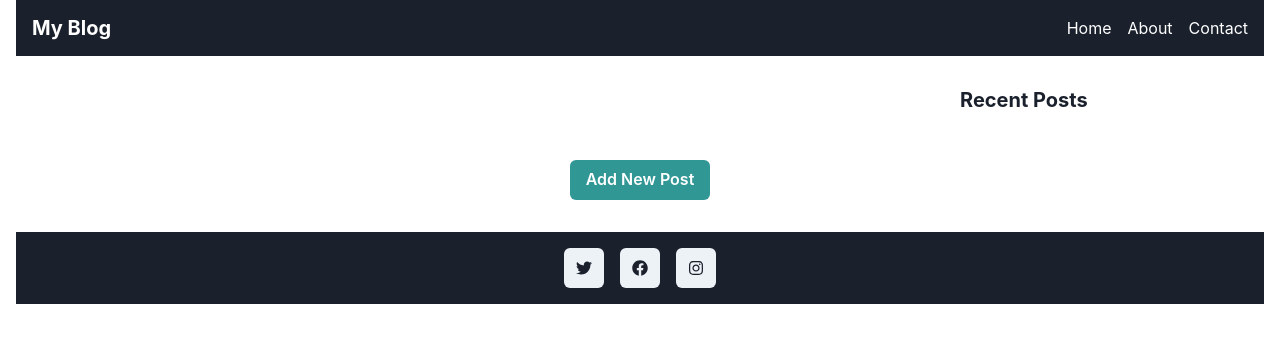
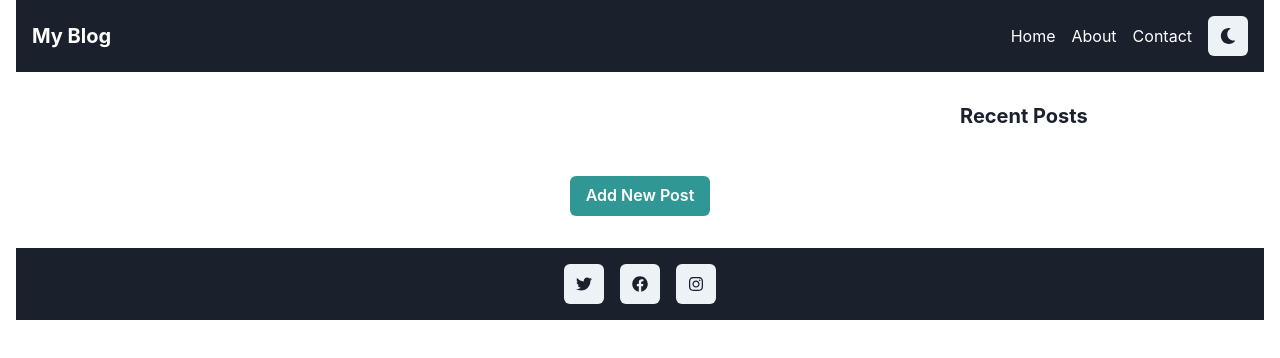
Before and after one commit to GPT-Engineer-App-Dev/cozy-blog-nook, a React (Vite) app: page / in a window 1280 px wide. Shown: the top 358 px of the page. Built offline with nearby package versions, Linux system fonts and the light colour scheme.

Commit message:
Implement dark mode feature with toggle switch in the navigation bar.

```diff
--- a/src/App.jsx
+++ b/src/App.jsx
@@ -1,15 +1,19 @@
 import { Route, BrowserRouter as Router, Routes } from "react-router-dom";
 import Index from "./pages/Index.jsx";
 import AddPost from "./pages/AddPost.jsx"; // Import the new AddPost component
+import { ColorModeScript } from "@chakra-ui/react"; // Import ColorModeScript
 
 function App() {
   return (
+    <>
+      <ColorModeScript />
       <Router>
         <Routes>
           <Route exact path="/" element={<Index />} />
           <Route path="/add-post" element={<AddPost />} /> {/* Add route for AddPost */}
         </Routes>
       </Router>
+    </>
   );
 }
 
--- a/src/main.jsx
+++ b/src/main.jsx
@@ -1,7 +1,12 @@
 import React from "react";
 import ReactDOM from "react-dom/client";
 import App from "./App.jsx";
-import { ChakraProvider, extendTheme } from "@chakra-ui/react";
+import { ChakraProvider, extendTheme, ColorModeScript } from "@chakra-ui/react"; // Import ColorModeScript
+
+const config = {
+  initialColorMode: "light",
+  useSystemColorMode: false,
+};
 
 const colors = {
   brand: {
@@ -11,11 +16,12 @@ const colors = {
   },
 };
 
-const theme = extendTheme({ colors });
+const theme = extendTheme({ config, colors });
 
 ReactDOM.createRoot(document.getElementById("root")).render(
   <React.StrictMode>
     <ChakraProvider theme={theme}>
+      <ColorModeScript initialColorMode={theme.config.initialColorMode} />
       <App />
     </ChakraProvider>
   </React.StrictMode>
--- a/src/pages/Index.jsx
+++ b/src/pages/Index.jsx
@@ -1,10 +1,14 @@
-import { Box, Container, Flex, Heading, Link, Text, VStack, HStack, Spacer, IconButton, Button } from "@chakra-ui/react";
-import { FaTwitter, FaFacebook, FaInstagram } from "react-icons/fa";
+import { Box, Container, Flex, Heading, Link, Text, VStack, HStack, Spacer, IconButton, Button, useColorMode, useColorModeValue } from "@chakra-ui/react";
+import { FaTwitter, FaFacebook, FaInstagram, FaSun, FaMoon } from "react-icons/fa"; // Import icons
 import { useEffect, useState } from "react";
 import { Link as RouterLink } from "react-router-dom";
 
 const Index = () => {
   const [posts, setPosts] = useState([]);
+
+  const { colorMode, toggleColorMode } = useColorMode(); // Use color mode hook
+  const bg = useColorModeValue("gray.800", "gray.200"); // Background color based on color mode
+  const color = useColorModeValue("white", "black"); // Text color based on color mode
 
   useEffect(() => {
     const storedPosts = JSON.parse(localStorage.getItem("posts")) || [];
@@ -14,13 +18,18 @@ const Index = () => {
   return (
     <Container maxW="container.xl">
       {/* Navigation Bar */}
-      <Flex as="nav" bg="gray.800" color="white" p={4} align="center">
+      <Flex as="nav" bg={bg} color={color} p={4} align="center">
         <Heading size="md">My Blog</Heading>
         <Spacer />
         <HStack spacing={4}>
-          <Link as={RouterLink} to="/" color="white">Home</Link>
-          <Link as={RouterLink} to="/about" color="white">About</Link>
-          <Link as={RouterLink} to="/contact" color="white">Contact</Link>
+          <Link as={RouterLink} to="/" color={color}>Home</Link>
+          <Link as={RouterLink} to="/about" color={color}>About</Link>
+          <Link as={RouterLink} to="/contact" color={color}>Contact</Link>
+          <IconButton
+            aria-label="Toggle dark mode"
+            icon={colorMode === "light" ? <FaMoon /> : <FaSun />}
+            onClick={toggleColorMode}
+          />
         </HStack>
       </Flex>
 
@@ -58,7 +67,7 @@ const Index = () => {
       </Flex>
 
       {/* Footer */}
-      <Flex as="footer" bg="gray.800" color="white" p={4} mt={8} align="center" justify="center">
+      <Flex as="footer" bg={bg} color={color} p={4} mt={8} align="center" justify="center">
         <HStack spacing={4}>
           <IconButton as="a" href="#" aria-label="Twitter" icon={<FaTwitter />} />
           <IconButton as="a" href="#" aria-label="Facebook" icon={<FaFacebook />} />
```
Lines whose indentation alone changed are shown as unchanged.
